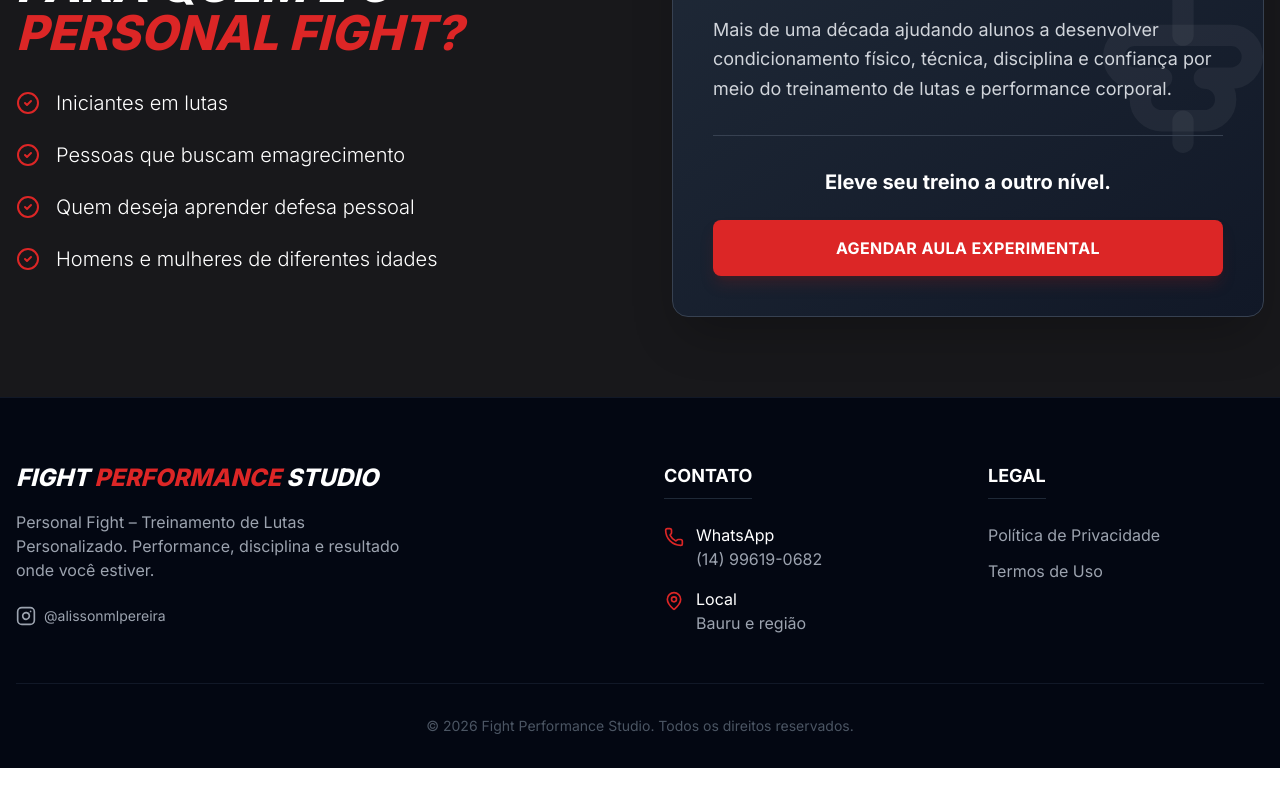
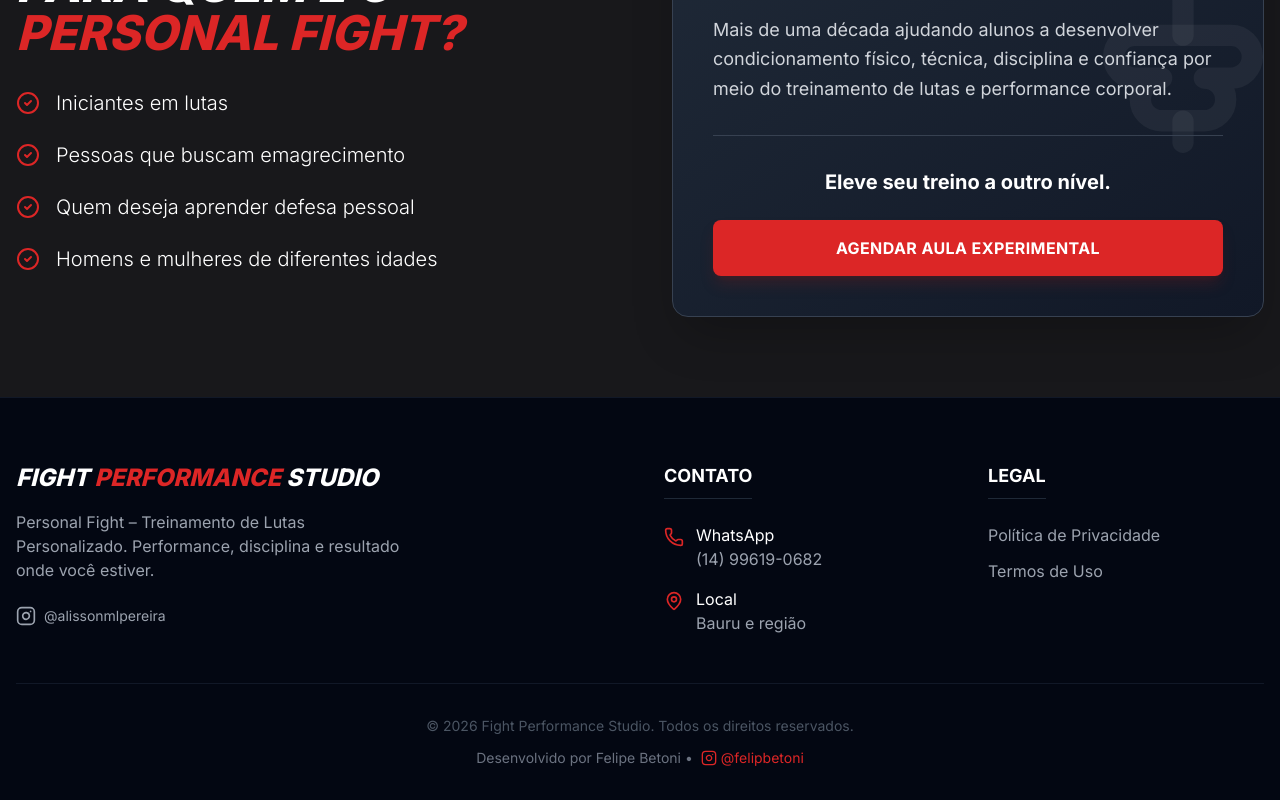
Before and after one commit to felipebetoni/fight-performance-studio, a React (Vite) app: page / in a window 1280 px wide. Shown: the part 4437-5237 px from the top of the page. Before the commit the page ends 5205 px from the top, so only its background shows below. Built offline with nearby package versions, Linux system fonts and the light colour scheme.

Commit message:
Add developer credit and Instagram link in footer

```diff
--- a/components/Footer.tsx
+++ b/components/Footer.tsx
@@ -64,6 +64,13 @@ const Footer: React.FC = () => {
 
         <div className="border-t border-gray-900 pt-8 text-center text-sm text-gray-600">
           <p>&copy; {new Date().getFullYear()} Fight Performance Studio. Todos os direitos reservados.</p>
+          <p className="mt-3 text-gray-500 flex items-center justify-center gap-2">
+            <span>Desenvolvido por Felipe Betoni •</span>
+            <a href="https://instagram.com/felipbetoni" target="_blank" rel="noopener noreferrer" className="text-brand-red hover:text-brand-red transition-colors flex items-center gap-1">
+              <Instagram size={16} />
+              <span>@felipbetoni</span>
+            </a>
+          </p>
         </div>
       </div>
     </footer>
```
